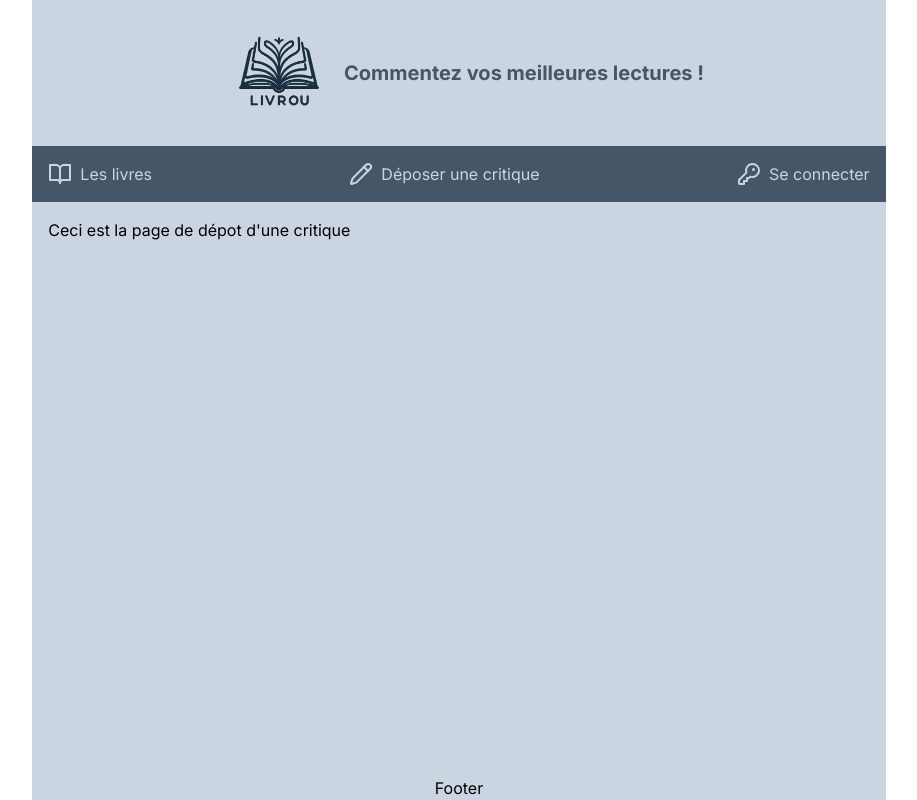
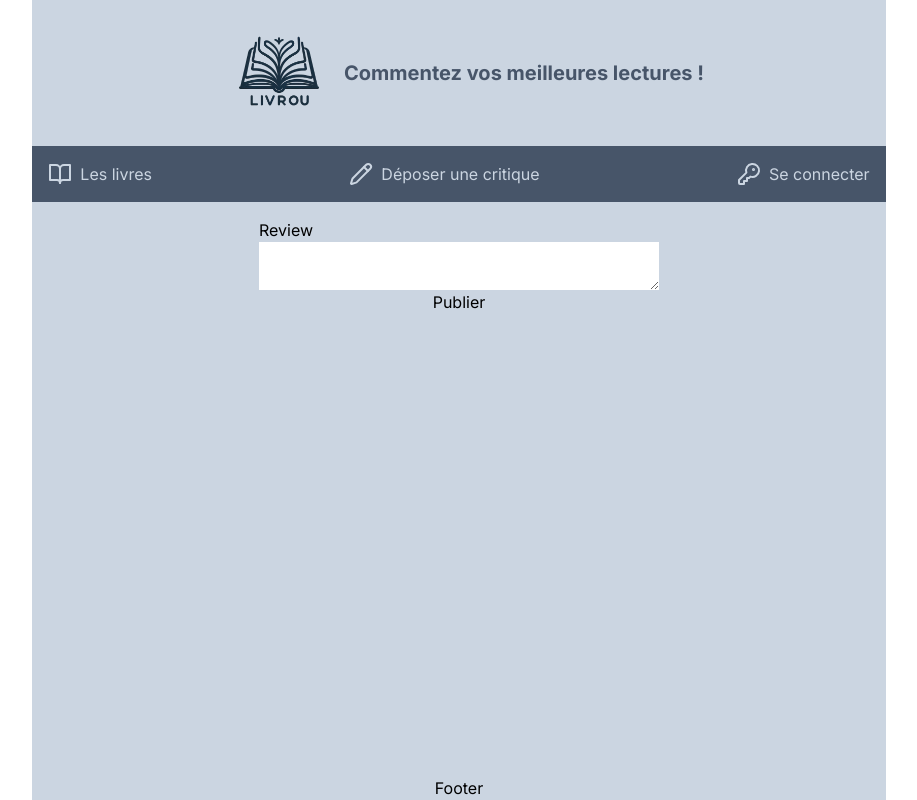
Before and after one commit to j-vaillant/livrou, a Next.js app: page /addReview in a window 1280 px wide. Shown: the whole page, without its empty margins (181-1098 px from the left). Built offline with nearby package versions, Linux system fonts and the light colour scheme.

Commit message:
add review form

```diff
--- a/package.json
+++ b/package.json
@@ -9,10 +9,13 @@
     "lint": "next lint"
   },
   "dependencies": {
+    "@hookform/resolvers": "^3.4.2",
     "lucide-react": "^0.383.0",
     "next": "14.2.3",
     "react": "^18",
-    "react-dom": "^18"
+    "react-dom": "^18",
+    "react-hook-form": "^7.51.5",
+    "zod": "^3.23.8"
   },
   "devDependencies": {
     "@types/node": "^20",
--- /dev/null
+++ b/src/app/addReview/NewReviewForm.tsx
@@ -0,0 +1,42 @@
+"use client";
+
+import { zodResolver } from "@hookform/resolvers/zod";
+import { SubmitHandler, useForm } from "react-hook-form";
+import { z } from "zod";
+
+const NewReviewFormSchema = z.object({
+  review: z.string().min(1, { message: "ne peut être vide" }),
+});
+
+const NewReviewForm = () => {
+  const {
+    handleSubmit,
+    register,
+    formState: { errors },
+  } = useForm<z.infer<typeof NewReviewFormSchema>>({
+    resolver: zodResolver(NewReviewFormSchema),
+  });
+
+  const onSubmit: SubmitHandler<z.infer<typeof NewReviewFormSchema>> = (
+    values
+  ) => {
+    console.log(values);
+  };
+
+  return (
+    <div className="mx-auto w-[400px]">
+      <form onSubmit={handleSubmit(onSubmit)}>
+        <div className="flex w-full flex-col">
+          <label>Review</label>
+          <textarea {...register("review")}></textarea>
+          {errors.review && (
+            <span className="text-red-500">{errors.review.message}</span>
+          )}
+          <button type="submit">Publier</button>
+        </div>
+      </form>
+    </div>
+  );
+};
+
+export default NewReviewForm;
--- a/src/app/addReview/page.tsx
+++ b/src/app/addReview/page.tsx
@@ -1,5 +1,11 @@
+import NewReviewForm from "./NewReviewForm";
+
 const AddReview = () => {
-  return "Ceci est la page de dépot d'une critique";
+  return (
+    <div className="w-full flex">
+      <NewReviewForm />
+    </div>
+  );
 };
 
 export default AddReview;
--- a/src/app/layout.tsx
+++ b/src/app/layout.tsx
@@ -25,7 +25,7 @@ export default function RootLayout({
             <Header />
             <NavigationMenu />
           </div>
-          <div className="flex flex-1">
+          <div className="flex flex-1 flex-col">
             <main className="p-4">{children}</main>
           </div>
           <Footer />
```
Also changed, not shown: 1 other file (tests, documents, lock files or other folders).
